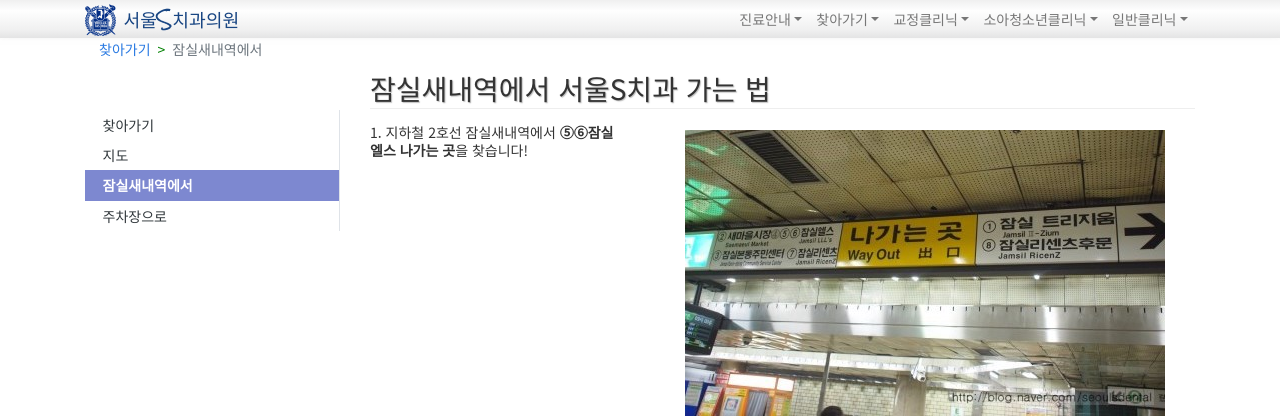
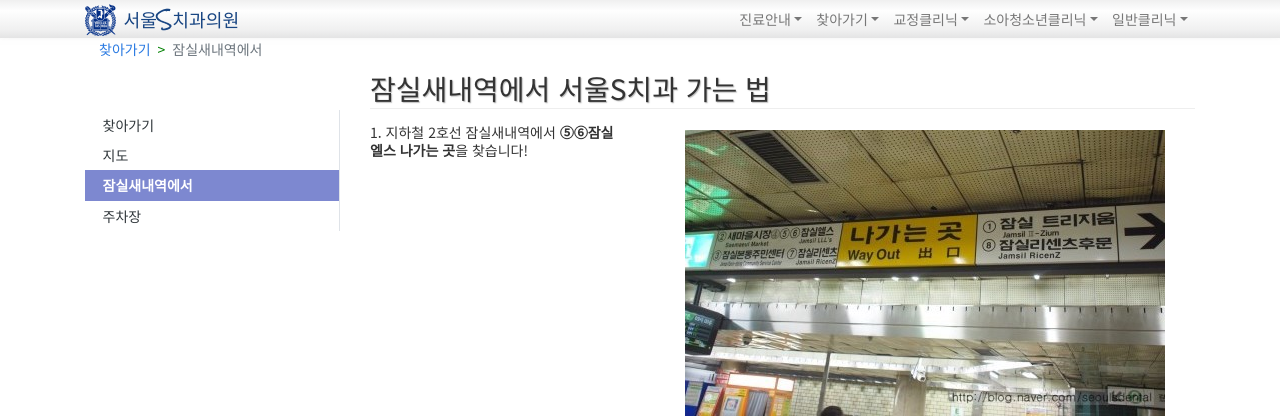
Before and after one commit to gehoon/sdental.clinic, a Jekyll site: the page built from _pages/22-direction-metro.md, in a window 1280 px wide and 900 px high. Shown: the top 418 px of the window. Built offline with Jekyll 4.4.1, drawn with Linux system fonts in a browser that asks for light colours; some web fonts are replaced.

Commit message:
minor fix

```diff
--- a/_pages/23-direction-parking.md
+++ b/_pages/23-direction-parking.md
@@ -3,7 +3,7 @@ layout: page
 title: 서울S치과 주차장 이용방법
 permalink: /parking/
 category1: 찾아가기
-category2: 주차장으로
+category2: 주차장
 frontpage: true
 
 ---
```
Also changed, not shown: _pages/22-direction-metro.md (+1 -0 lines).
